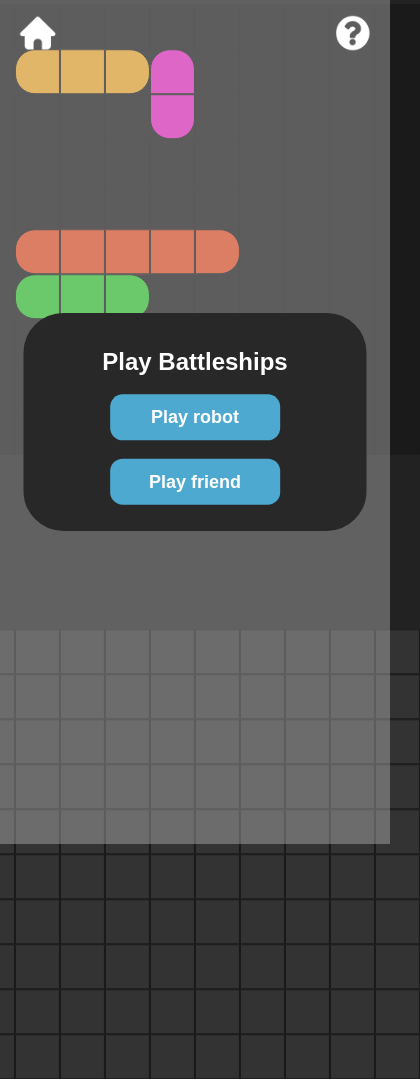
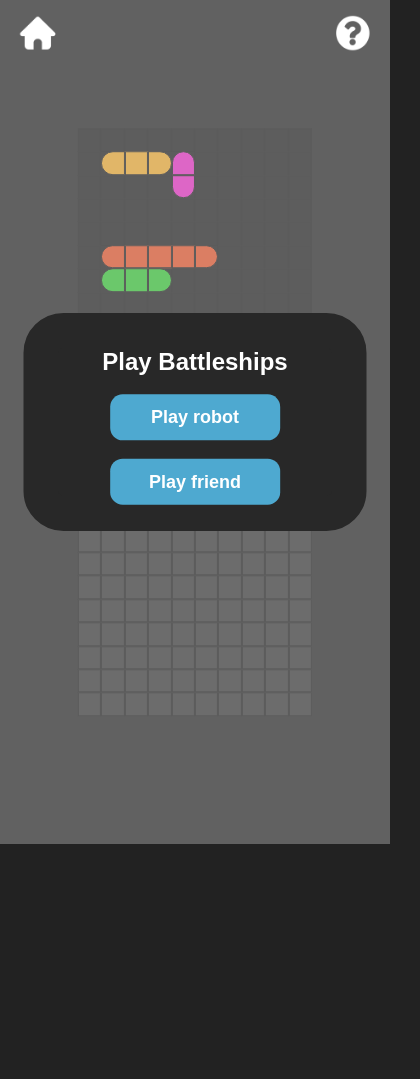
Before and after one commit to Jogll1/JoglGames, a website: page public/html/battleships.html in a window 390 px wide. Shown: the whole page, 420 px wide, since content can reach past the window. After the commit the page ends 844 px from the top, so only its background shows below. Drawn offline with nearby package versions, Linux system fonts and the light colour scheme.

Commit message:
made battleships work on mobile

```diff
--- a/public/css/battleships.css
+++ b/public/css/battleships.css
@@ -8,6 +8,7 @@
     justify-content: center;
     align-items: center;
     gap: 175px;
+    flex-direction: row;
 
     /* centre div */
     position: absolute;
@@ -206,3 +207,44 @@
     animation-duration: 0.5s;
 }
 /*#endregion*/
+
+/*#region Mobile changes */
+@media (max-width: 768px) {
+    #mainContainer {
+        flex-direction: column;
+        gap: 120px
+    }
+
+    .boardContainer {
+        width: 60vw;
+        height: 60vw;
+    }
+
+    /*#region Tile */
+    .gridTile {
+        width: 6vw;
+        height: 6vw;
+    }
+
+    .boatTile {
+        width: 6vw;
+        height: 6vw;
+    }
+    /*#endregion */
+
+    /*#region Marks and effect */
+    .hitMark, .hitMark:before, .hitMark:after {
+        height: 2px;
+    }
+
+    .missMark {
+        width: 1.5vw;
+        height: 1.5vw;
+    }
+
+    /* .splashEffect {
+        width: 3vw;
+        height: 3vw;
+    } */
+    /*#endregion*/
+}
--- a/public/css/styles.css
+++ b/public/css/styles.css
@@ -566,7 +566,6 @@ transform: translate(0, -11px) rotate(45deg);
 /*#endregion*/
 
 /*#region Mobile changes */
-/* change for mobile */
 @media (max-width: 768px) {
     /*#region flexContainer */
     .flexContainer {
```
